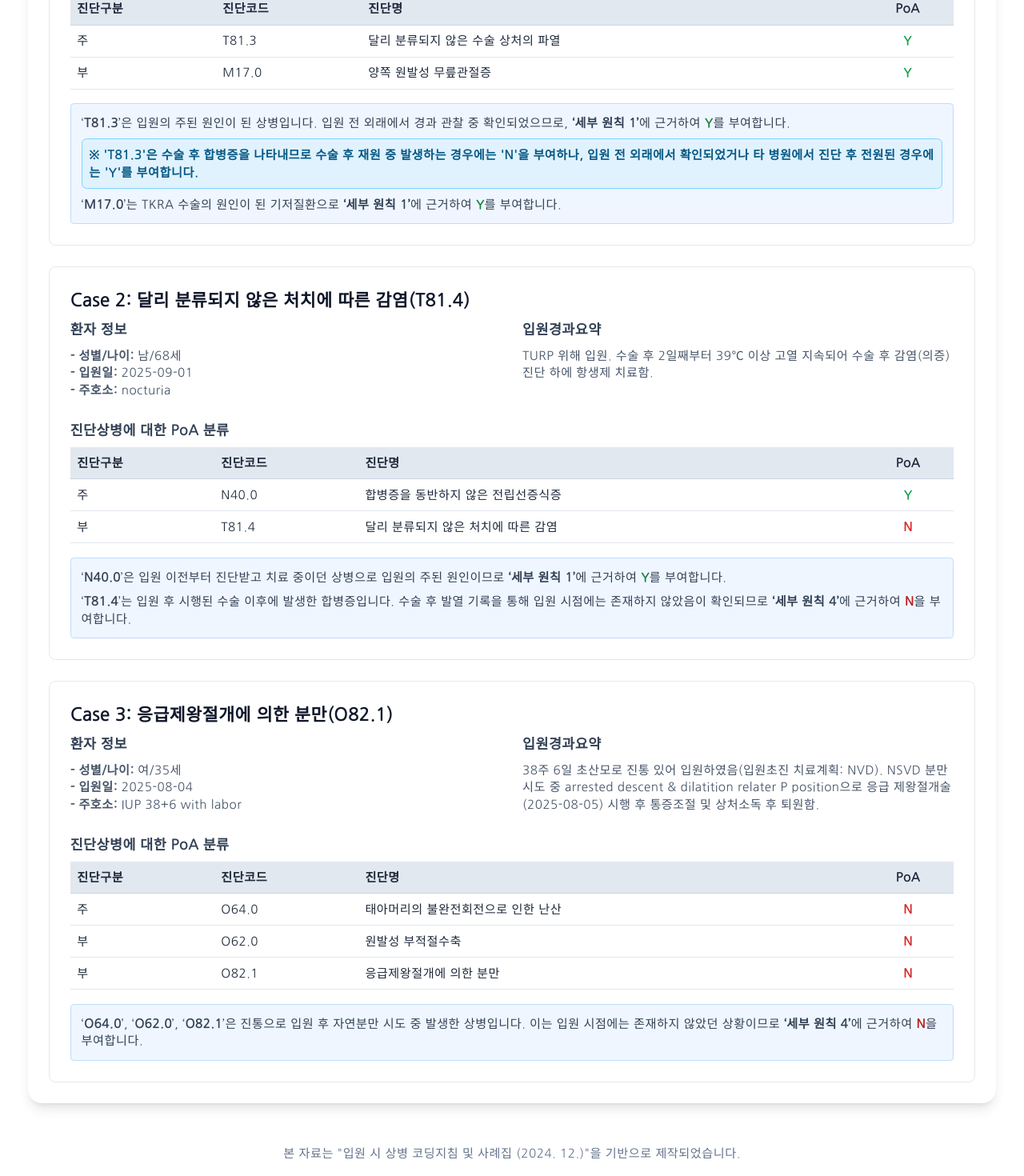
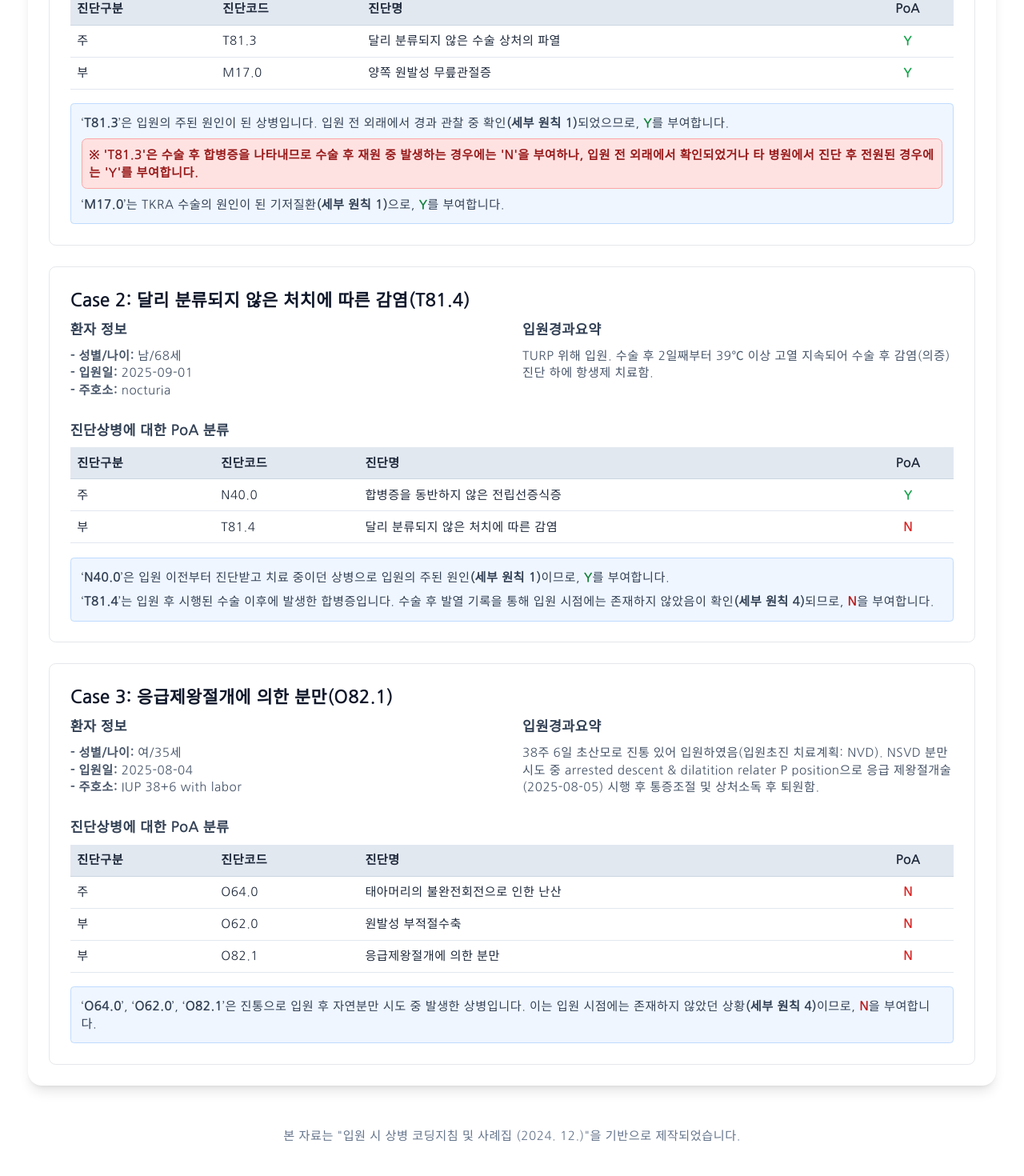
Before and after one commit to yarryme/poa-coding-training-assistant, a React (Vite) app: page / in a window 1280 px wide. Shown: the part 1094-2564 px from the top of the page at 80% size. After the commit the page ends 2542 px from the top, so only its background shows below. Built offline with nearby package versions, Linux system fonts and the light colour scheme.

Commit message:
feat: Improve learning material explanations
Refine the explanation text within the learning materials to be clearer and more concise. This includes better formatting and slight wording adjustments for improved readability and understanding of POA coding principles.

```diff
--- a/components/LearningMaterial.tsx
+++ b/components/LearningMaterial.tsx
@@ -159,11 +159,11 @@ const LearningMaterial: React.FC = () => {
                     </table>
                 </div>
                 <div className="bg-blue-50 p-3 rounded border border-blue-200 text-sm text-slate-700">
-                    <p>‘<strong>T81.3</strong>’은 입원의 주된 원인이 된 상병입니다. 입원 전 외래에서 경과 관찰 중 확인되었으므로, <strong>‘세부 원칙 1’</strong>에 근거하여 <strong className="text-green-700">Y</strong>를 부여합니다.</p>
-                    <p className="mt-2 p-2 bg-sky-100 border border-sky-300 rounded-md font-semibold text-sky-800">
+                    <p>‘<strong>T81.3</strong>’은 입원의 주된 원인이 된 상병입니다. 입원 전 외래에서 경과 관찰 중 확인<strong>(세부 원칙 1)</strong>되었으므로, <strong className="text-green-700">Y</strong>를 부여합니다.</p>
+                    <p className="mt-2 p-2 bg-red-100 border border-red-300 rounded-md font-semibold text-red-800">
                         ※ 'T81.3'은 수술 후 합병증을 나타내므로 수술 후 재원 중 발생하는 경우에는 'N'을 부여하나, 입원 전 외래에서 확인되었거나 타 병원에서 진단 후 전원된 경우에는 'Y'를 부여합니다.
                     </p>
-                    <p className="mt-2">‘<strong>M17.0</strong>’는 TKRA 수술의 원인이 된 기저질환으로 <strong>‘세부 원칙 1’</strong>에 근거하여 <strong className="text-green-700">Y</strong>를 부여합니다.</p>
+                    <p className="mt-2">‘<strong>M17.0</strong>’는 TKRA 수술의 원인이 된 기저질환<strong>(세부 원칙 1)</strong>으로, <strong className="text-green-700">Y</strong>를 부여합니다.</p>
                 </div>
             </div>
             <div className="border border-gray-200 rounded-lg p-6">
@@ -196,8 +196,8 @@ const LearningMaterial: React.FC = () => {
                     </table>
                 </div>
                 <div className="bg-blue-50 p-3 rounded border border-blue-200 text-sm text-slate-700">
-                    <p>‘<strong>N40.0</strong>’은 입원 이전부터 진단받고 치료 중이던 상병으로 입원의 주된 원인이므로 <strong>‘세부 원칙 1’</strong>에 근거하여 <strong className="text-green-700">Y</strong>를 부여합니다.</p>
-                    <p className="mt-2">‘<strong>T81.4</strong>’는 입원 후 시행된 수술 이후에 발생한 합병증입니다. 수술 후 발열 기록을 통해 입원 시점에는 존재하지 않았음이 확인되므로 <strong>‘세부 원칙 4’</strong>에 근거하여 <strong className="text-red-700">N</strong>을 부여합니다.</p>
+                    <p>‘<strong>N40.0</strong>’은 입원 이전부터 진단받고 치료 중이던 상병으로 입원의 주된 원인<strong>(세부 원칙 1)</strong>이므로, <strong className="text-green-700">Y</strong>를 부여합니다.</p>
+                    <p className="mt-2">‘<strong>T81.4</strong>’는 입원 후 시행된 수술 이후에 발생한 합병증입니다. 수술 후 발열 기록을 통해 입원 시점에는 존재하지 않았음이 확인<strong>(세부 원칙 4)</strong>되므로, <strong className="text-red-700">N</strong>을 부여합니다.</p>
                 </div>
             </div>
             <div className="border border-gray-200 rounded-lg p-6">
@@ -232,7 +232,7 @@ const LearningMaterial: React.FC = () => {
                     </table>
                 </div>
                 <div className="bg-blue-50 p-3 rounded border border-blue-200 text-sm text-slate-700">
-                    <p>‘<strong>O64.0</strong>’, ‘<strong>O62.0</strong>’, ‘<strong>O82.1</strong>’은 진통으로 입원 후 자연분만 시도 중 발생한 상병입니다. 이는 입원 시점에는 존재하지 않았던 상황이므로 <strong>‘세부 원칙 4’</strong>에 근거하여 <strong className="text-red-700">N</strong>을 부여합니다.</p>
+                    <p>‘<strong>O64.0</strong>’, ‘<strong>O62.0</strong>’, ‘<strong>O82.1</strong>’은 진통으로 입원 후 자연분만 시도 중 발생한 상병입니다. 이는 입원 시점에는 존재하지 않았던 상황<strong>(세부 원칙 4)</strong>이므로, <strong className="text-red-700">N</strong>을 부여합니다.</p>
                 </div>
             </div>
         </div>
```
